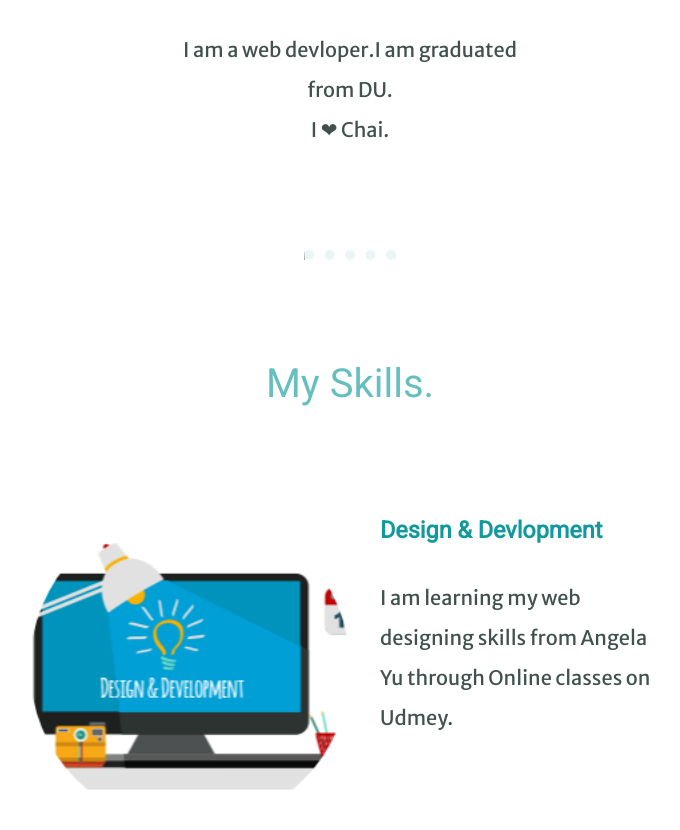
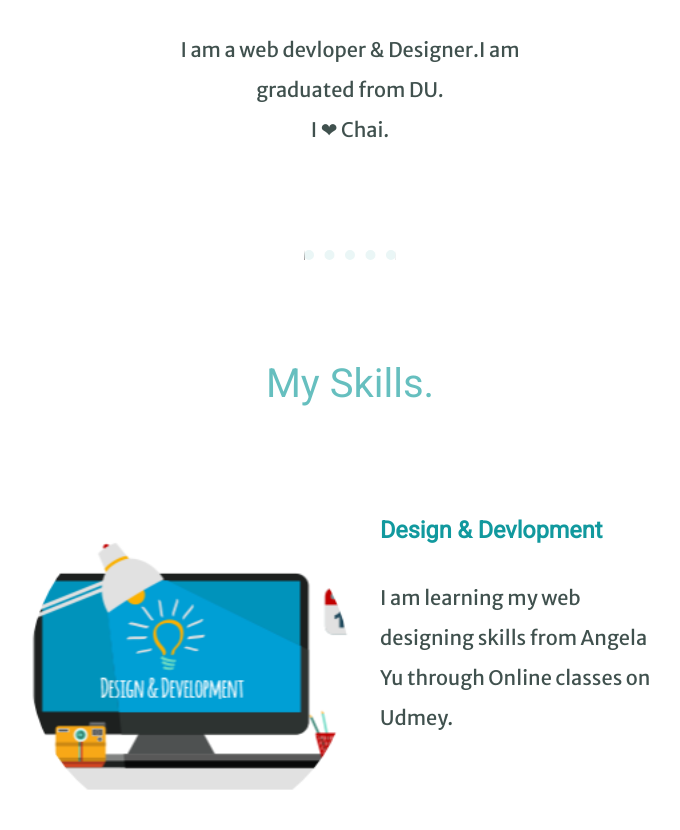
Before and after one commit to DevloperAshish/Practice1, a plain HTML site: page index.html in a window 1280 px wide. Shown: the part 1023-1853 px from the top of the page, without its empty margins (290-970 px from the left). Drawn offline with Linux system fonts and the light colour scheme.

Commit message:
Update index.html

```diff
--- a/index.html
+++ b/index.html
@@ -19,7 +19,7 @@
       <div class="profile">
         <img class="profilepic" src="images/profile.png" alt="Profile-pic">
         <h2>Hello.</h2>
-        <p class="intro">I am a web devloper.I am graduated from DU.<br>I ❤ Chai.</p>
+        <p class="intro">I am a web devloper & Designer.I am graduated from DU.<br>I ❤ Chai.</p>
       </div>
       <hr>
       <div class="skills">
```
